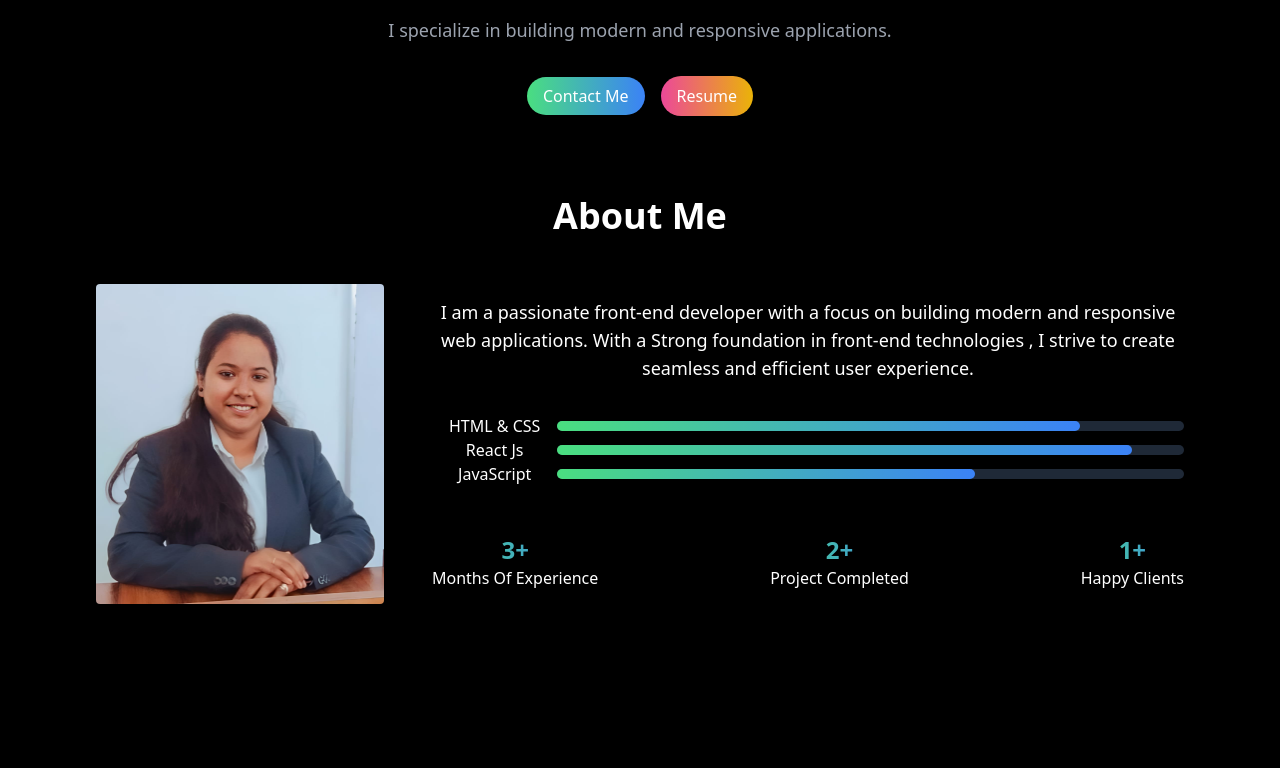
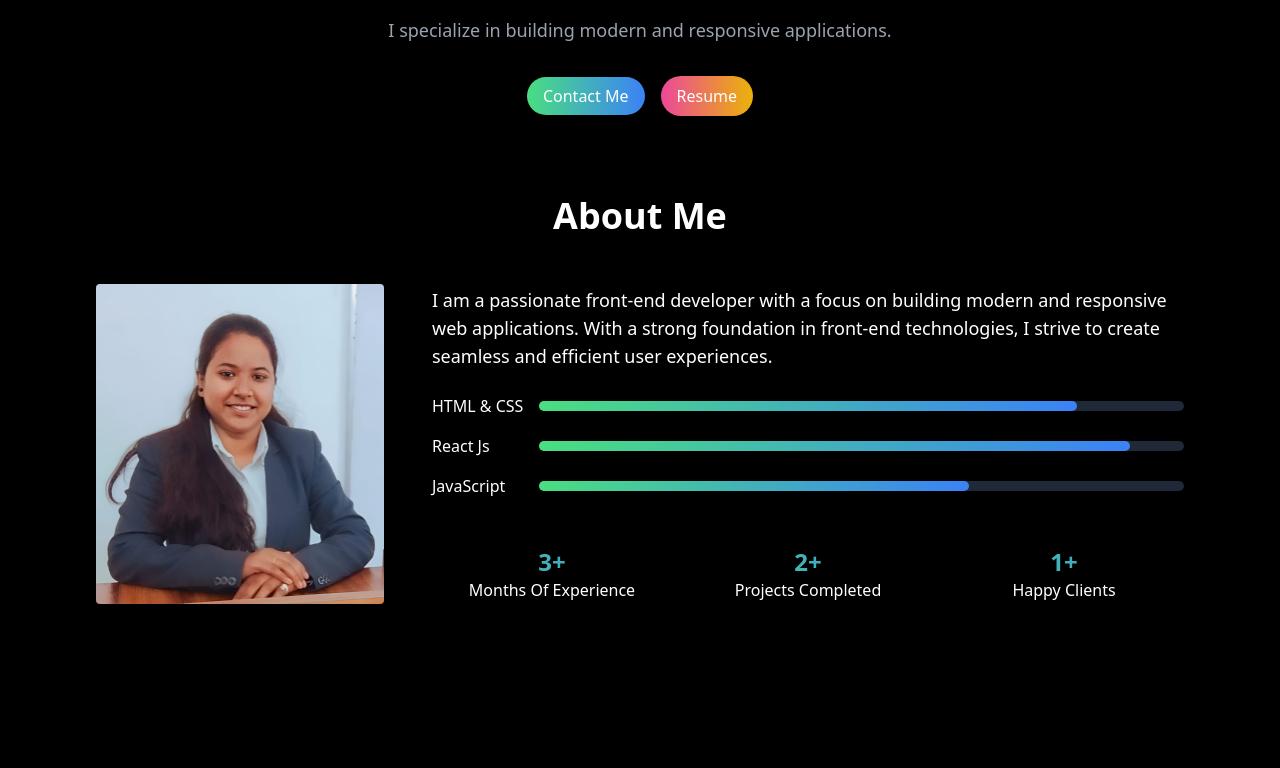
Before and after one commit to Dhanshripawade/PersonalPortfolioDhanshri, a React (Vite) app in the folder portfolio/: page / in a window 1280 px wide. Shown: the part 445-1213 px from the top of the page. Built offline with nearby package versions, Linux system fonts and the light colour scheme.

Commit message:
Apply animation

```diff
--- a/portfolio/src/components/About.jsx
+++ b/portfolio/src/components/About.jsx
@@ -1,89 +1,99 @@
-import React from 'react'
-import Image1 from '../assets/hero-image.png'
+import React from 'react';
+import Image1 from '../assets/hero-image.png';
+import { motion } from 'framer-motion';
+
+const containerVariants = {
+  hidden: { opacity: 0, y: 50 },
+  visible: {
+    opacity: 1,
+    y: 0,
+    transition: {
+      duration: 0.8,
+      when: "beforeChildren",
+      staggerChildren: 0.3
+    }
+  }
+};
+
+const itemVariants = {
+  hidden: { opacity: 0, y: 30 },
+  visible: { opacity: 1, y: 0 }
+};
 
 function About() {
-    return (
-        <div className='py-20 text-white bg-black' id='about'>
-            <div className='container px-8 mx-auto md:px-16 lg:px-24'>
-                <h2 className='mb-12 text-4xl font-bold text-center'>
-                    About Me
-                </h2>
-                <div className='flex flex-col items-center md:flex-row md:space-x-12'>
-                    <img src={Image1} alt="" className='object-cover mb-8 rounded w-72 h-80 md:mb-0 md-8' />
-                    <div className='flex-1'>
-                        <p className='mb-8 text-lg'>
-                            I am a passionate front-end developer with a focus on building
-                            modern and responsive web applications. With a Strong foundation
-                            in front-end technologies , I strive to create seamless
-                            and efficient user experience.
-                        </p>
-                        <div className='space-y-4'>
-                            <div className='flex items-center'>
-                                <label htmlFor="htmlandcss" className='w-2/12'>HTML & CSS</label>
-                                <div className='grow bg-gray-800 rounded-full h-2.5'>
-                                    <div className='bg-gradient-to-r from-green-400 to-blue-500 h-2.5 rounded-full
-                                     transform transition-transform duration-300 hover:scale-105 w-10/12'>
+  return (
+    <motion.div
+      className="py-20 text-white bg-black"
+      id="about"
+      initial="hidden"
+      whileInView="visible"
+      viewport={{ once: true, amount: 0.3 }}
+      variants={containerVariants}
+    >
+      <div className="container px-6 mx-auto md:px-16 lg:px-24">
+        <motion.h2
+          className="mb-12 text-3xl font-bold text-center md:text-4xl"
+          variants={itemVariants}
+        >
+          About Me
+        </motion.h2>
 
-                                    </div>
-                                </div>
-                            </div>
-                        </div>
-                        <div className='space-y-4'>
-                            <div className='flex items-center'>
-                                <label htmlFor="htmlandcss" className='w-2/12'>React Js</label>
-                                <div className='grow bg-gray-800 rounded-full h-2.5'>
-                                    <div className='bg-gradient-to-r from-green-400 to-blue-500 h-2.5 rounded-full
-                                     transform transition-transform duration-300 hover:scale-105 w-11/12'>
+        <div className="flex flex-col items-center md:flex-row md:space-x-12">
+          <motion.img
+            src={Image1}
+            alt="profile"
+            className="object-cover mb-8 rounded w-60 h-72 md:w-72 md:h-80 md:mb-0"
+            variants={itemVariants}
+          />
 
-                                    </div>
-                                </div>
-                            </div>
-                        </div>
-                        <div className='space-y-4'>
-                            <div className='flex items-center'>
-                                <label htmlFor="htmlandcss" className='w-2/12'>JavaScript</label>
-                                <div className='grow bg-gray-800 rounded-full h-2.5'>
-                                    <div className='bg-gradient-to-r from-green-400 to-blue-500 h-2.5 rounded-full
-                                     transform transition-transform duration-300 hover:scale-105 w-8/12'>
+          <div className="flex-1 text-center md:text-left">
+            <motion.p className="mb-6 text-base md:text-lg" variants={itemVariants}>
+              I am a passionate front-end developer with a focus on building modern and responsive web applications.
+              With a strong foundation in front-end technologies, I strive to create seamless and efficient user experiences.
+            </motion.p>
 
-                                    </div>
-                                </div>
-                            </div>
-                        </div>
+            {/* Skills Section */}
+            <motion.div className="space-y-4" variants={itemVariants}>
+              {[
+                { label: "HTML & CSS", width: "w-10/12" },
+                { label: "React Js", width: "w-11/12" },
+                { label: "JavaScript", width: "w-8/12" }
+              ].map((skill, index) => (
+                <motion.div
+                  key={index}
+                  className="flex flex-col items-center md:flex-row"
+                  variants={itemVariants}
+                >
+                  <label className="mb-2 md:mb-0 md:w-2/12">{skill.label}</label>
+                  <div className="w-full bg-gray-800 rounded-full h-2.5">
+                    <div
+                      className={`bg-gradient-to-r from-green-400 to-blue-500 h-2.5 rounded-full transition-transform duration-300 hover:scale-105 ${skill.width}`}
+                    ></div>
+                  </div>
+                </motion.div>
+              ))}
+            </motion.div>
 
-                        <div className='flex justify-between mt-12 text-center'>
-                            <div>
-                                <h3 className='text-2xl font-bold text-transparent bg-clip-text bg-gradient-to-r from-green-400 to-blue-500'>
-                                    3+
-                                </h3>
-                                <p> Months Of Experience </p>
-                            </div>
-
-
-
-                            <div>
-                                <h3 className='text-2xl font-bold text-transparent bg-clip-text bg-gradient-to-r from-green-400 to-blue-500'>
-                                    2+
-                                </h3>
-                                <p> Project Completed </p>
-                            </div>
-
-
-
-                            <div>
-                            <h3 className='text-2xl font-bold text-transparent bg-clip-text bg-gradient-to-r from-green-400 to-blue-500'>
-                                1+
-                            </h3>
-                            <p> Happy Clients</p>
-                             </div>
-                        </div>
-                </div>
-            </div>
+            {/* Stats Section */}
+            <motion.div className="grid grid-cols-3 gap-4 mt-12 text-center" variants={itemVariants}>
+              {[
+                { value: "3+", label: "Months Of Experience" },
+                { value: "2+", label: "Projects Completed" },
+                { value: "1+", label: "Happy Clients" }
+              ].map((stat, index) => (
+                <motion.div key={index} variants={itemVariants}>
+                  <h3 className="text-2xl font-bold text-transparent bg-clip-text bg-gradient-to-r from-green-400 to-blue-500">
+                    {stat.value}
+                  </h3>
+                  <p>{stat.label}</p>
+                </motion.div>
+              ))}
+            </motion.div>
+          </div>
         </div>
-
-
-        </div >
-    )
+      </div>
+    </motion.div>
+  );
 }
 
-export default About
+export default About;
```
